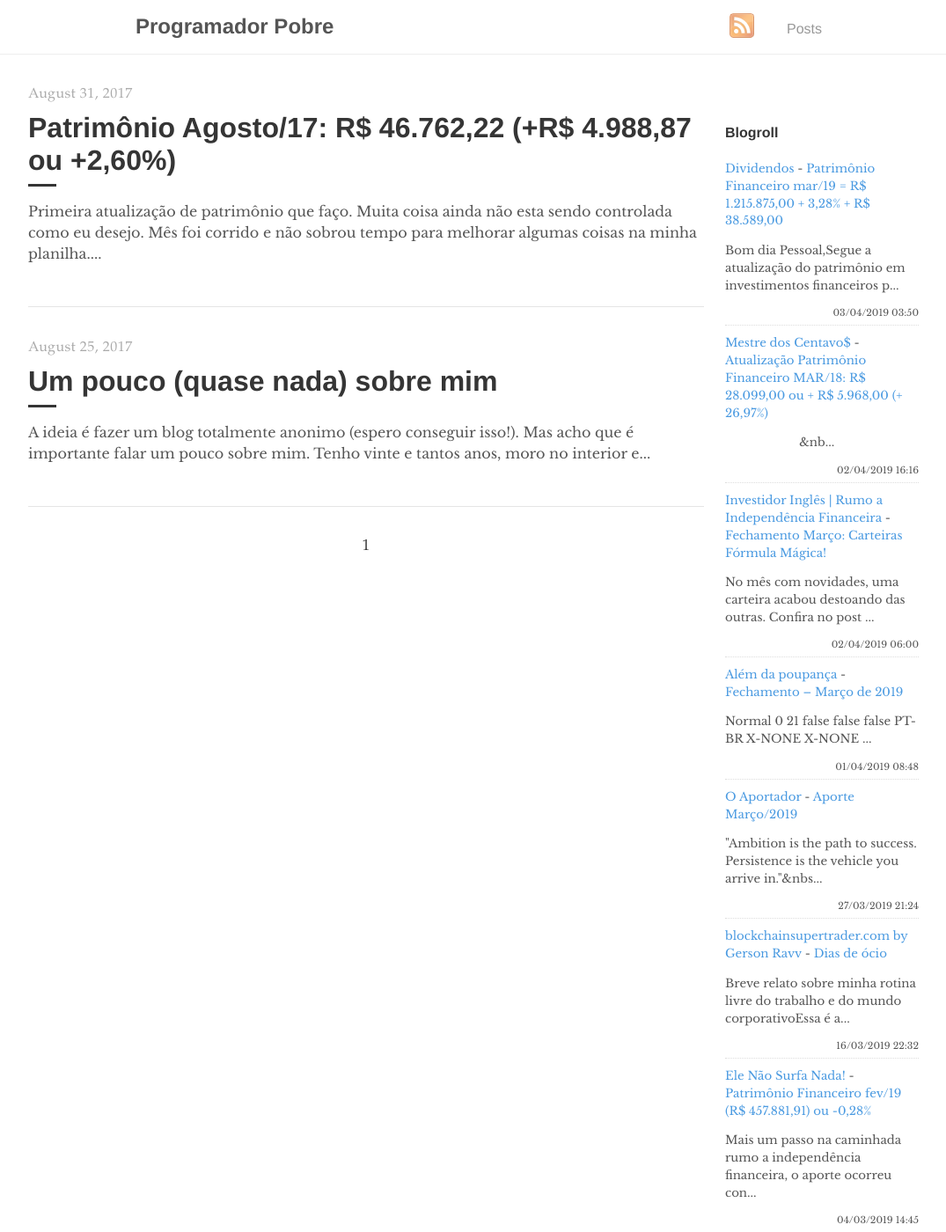
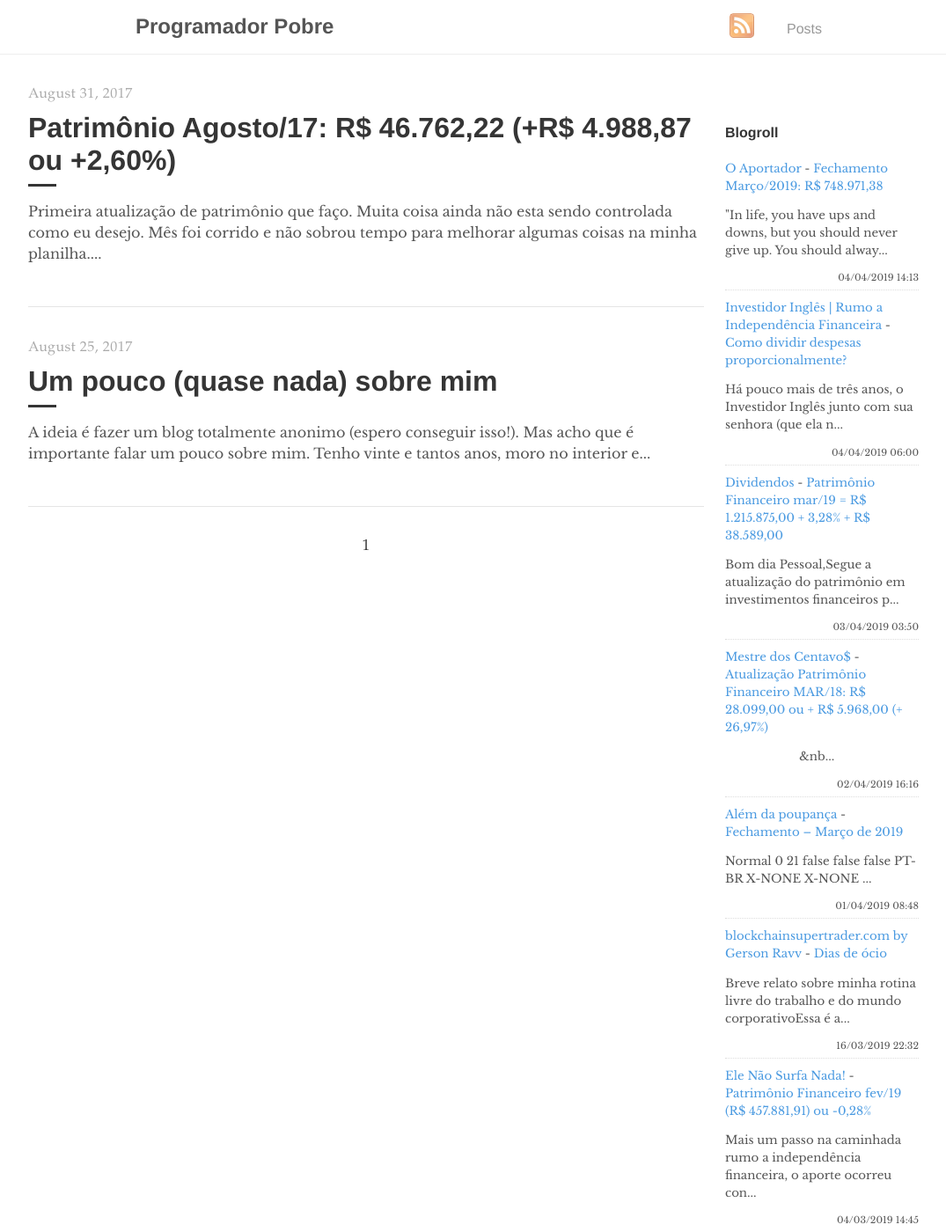
Before and after one commit to programadorpobre/programadorpobre.github.io, a Jekyll site: the page built from index.html, in a window 1280 px wide and 1400 px high. Shown: the whole window at 88% size, without its empty margins (96-1171 px from the left). Built offline with Jekyll 4.4.1, drawn with Linux system fonts in a browser that asks for light colours; the list of posts is cut into pages by our own code; comment, search, counter and statistics services are not loaded.

Commit message:
[ci skip] travis #607

```diff
--- a/_includes/feed-entries.html
+++ b/_includes/feed-entries.html
@@ -1,3 +1,13 @@
+<div class="feed-entry">
+    <a class="feed-entry-site-name" href="https://oaportadorfinanceiro.blogspot.com/">O Aportador</a> - <a class="feed-entry-title" href="https://oaportadorfinanceiro.blogspot.com/2019/04/fechamento-fevereiro2019-r-74897138.html">Fechamento Março/2019: R$ 748.971,38</a>
+    <p class="feed-entry-summary">"In life, you have ups and downs, but you should never give up. You should alway...</p>
+    <time datetime="2019-04-04T14:13:00.000-03:00">04/04/2019 14:13</time>
+</div>
+<div class="feed-entry">
+    <a class="feed-entry-site-name" href="https://www.investidoringles.com/">Investidor Inglês | Rumo a Independência Financeira</a> - <a class="feed-entry-title" href="https://www.investidoringles.com/2019/04/como-dividir-despesas-proporcionalmente.html">Como dividir despesas proporcionalmente?</a>
+    <p class="feed-entry-summary">Há pouco mais de três anos, o Investidor Inglês junto com sua senhora (que ela n...</p>
+    <time datetime="2019-04-04T06:00:00.000-03:00">04/04/2019 06:00</time>
+</div>
 <div class="feed-entry">
     <a class="feed-entry-site-name" href="http://bonsdividendos.blogspot.com/">Dividendos</a> - <a class="feed-entry-title" href="http://bonsdividendos.blogspot.com/2019/04/patrimonio-financeiro-mar19-r-121587500.html">Patrimônio Financeiro mar/19 = R$ 1.215.875,00 + 3,28% + R$ 38.589,00</a>
     <p class="feed-entry-summary">Bom dia Pessoal,Segue a atualização do patrimônio em investimentos financeiros p...</p>
@@ -9,19 +19,9 @@
     <time datetime="2019-04-02T16:16:00.000-07:00">02/04/2019 16:16</time>
 </div>
 <div class="feed-entry">
-    <a class="feed-entry-site-name" href="https://www.investidoringles.com/">Investidor Inglês | Rumo a Independência Financeira</a> - <a class="feed-entry-title" href="https://www.investidoringles.com/2019/04/formula-magica-marco2019.html">Fechamento Março: Carteiras Fórmula Mágica!</a>
-    <p class="feed-entry-summary">No mês com novidades, uma carteira acabou destoando das outras. Confira no post ...</p>
-    <time datetime="2019-04-02T06:00:00.000-03:00">02/04/2019 06:00</time>
-</div>
-<div class="feed-entry">
     <a class="feed-entry-site-name" href="https://alemdapoupanca.blogspot.com/">Além da poupança</a> - <a class="feed-entry-title" href="https://alemdapoupanca.blogspot.com/2019/04/fechamento-marco-de-2019.html">Fechamento – Março de 2019</a>
     <p class="feed-entry-summary">         Normal  0      21      false  false  false    PT-BR  X-NONE  X-NONE    ...</p>
     <time datetime="2019-04-01T08:48:00.000-03:00">01/04/2019 08:48</time>
-</div>
-<div class="feed-entry">
-    <a class="feed-entry-site-name" href="https://oaportadorfinanceiro.blogspot.com/">O Aportador</a> - <a class="feed-entry-title" href="https://oaportadorfinanceiro.blogspot.com/2019/03/aporte-marco2019.html">Aporte Março/2019</a>
-    <p class="feed-entry-summary">"Ambition is the path to success. Persistence is the vehicle you arrive in."&nbs...</p>
-    <time datetime="2019-03-27T21:24:00.001-03:00">27/03/2019 21:24</time>
 </div>
 <div class="feed-entry">
     <a class="feed-entry-site-name" href="http://www.blockchainsupertrader.com/">blockchainsupertrader.com by Gerson Ravv</a> - <a class="feed-entry-title" href="http://www.blockchainsupertrader.com/2019/03/dias-de-ocio.html">Dias de ócio</a>
```
